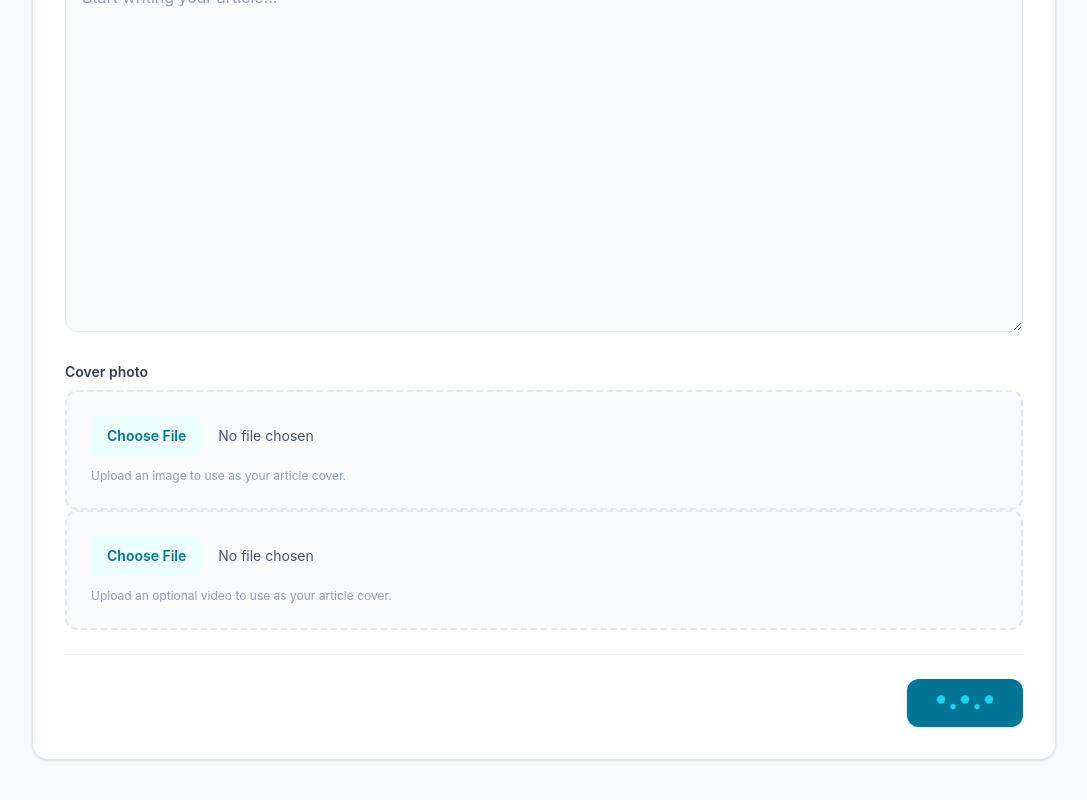
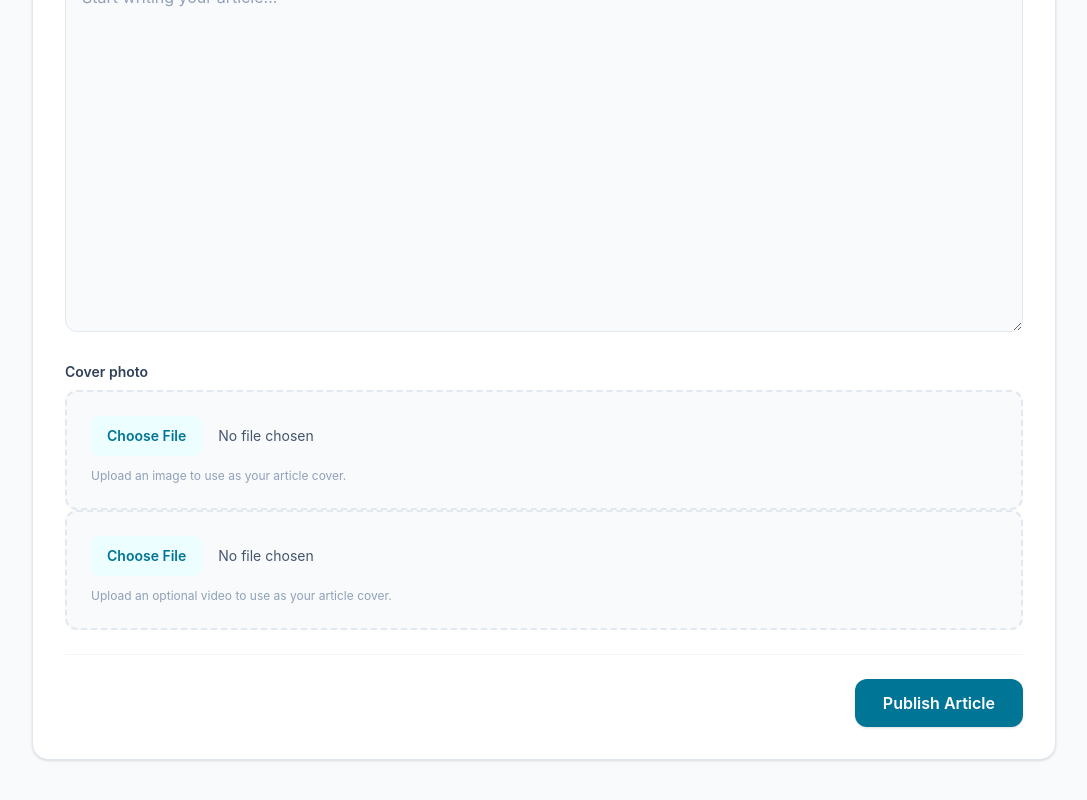
Before and after one commit to rethabileliphalane213-lab/blog_users, a React (Vite) app: page /addPost in a window 1280 px wide. Shown: the part 454-1254 px from the top of the page, without its empty margins (96-1183 px from the left). Built offline with nearby package versions, Linux system fonts and the light colour scheme; no server answers; sample sign-in values are in the browser's storage.

Commit message:
fix:state loading for publish post btn

```diff
--- a/components/MainComponent.jsx
+++ b/components/MainComponent.jsx
@@ -723,7 +723,7 @@ setErrorOrSucces({
                             onChange={postHandleChange}
                             onClick={AddPostBtnClick}
                             notification={errorOrSucess}
-                            loading={setAddPostLoading}
+                            loading={addPostLoading}
                         />
                     }
                 />
```
